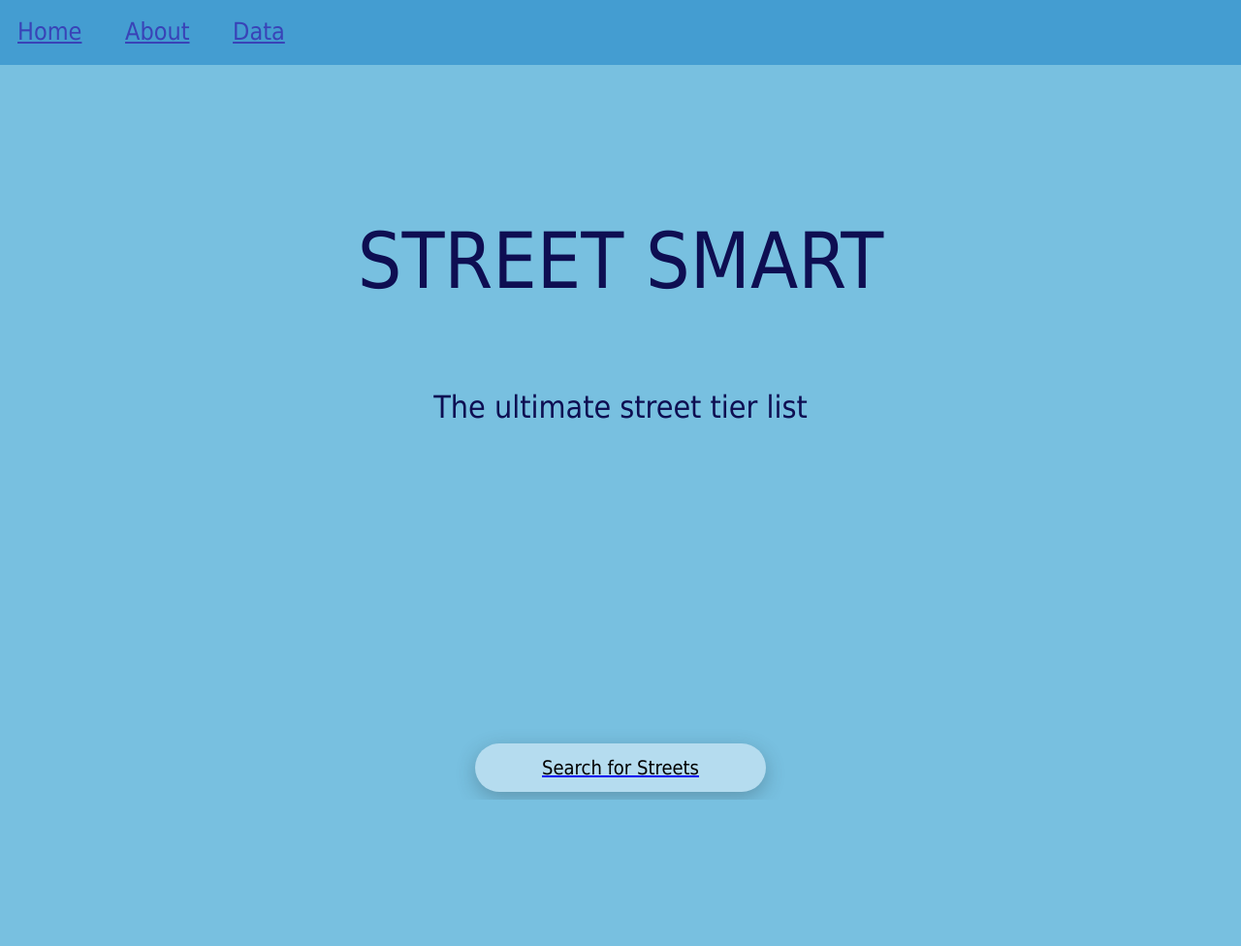
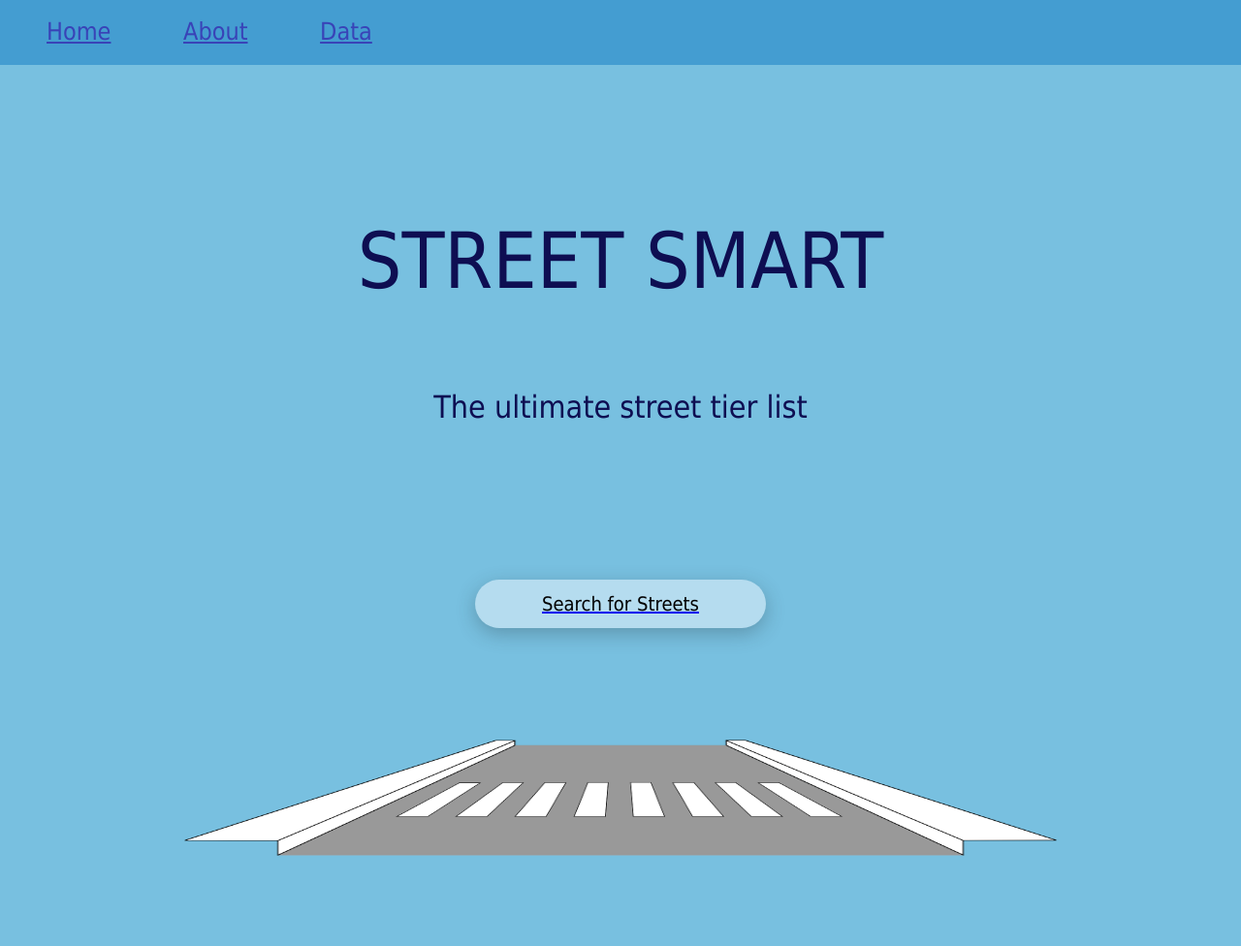
Before and after one commit to RyanDeivert555/AWS-Inrix-Hackathon-2024, a website built with Vite: page index.html in a window 1280 px wide. Shown: the whole page at 97% size. Before the commit the page ends 825 px from the top, so only its background shows below. Built offline with nearby package versions, Linux system fonts and the light colour scheme.

Commit message:
Add image and button to home page

```diff
--- a/index.css
+++ b/index.css
@@ -24,6 +24,17 @@ div {
     font-size: 200%;
 }
 
+.center {
+    display: block;
+    margin-left: auto;
+    margin-right: auto;
+    width: 50%;
+}
+
+#roadimg {
+    margin-top: 2%;
+}
+
 .about-buttons {
     box-shadow:0 6px 20px 0 rgba(35,54,61,0.3);
     font-family: Tahoma;
@@ -40,7 +51,7 @@ div {
     color: black;
 
     margin: 0 auto;
-    margin-top: 700px;
+    margin-top: 42%;
     display: block;
     height: 50px;
 }
--- a/index.html
+++ b/index.html
@@ -3,7 +3,7 @@
 <!-- possibly add a graphic/background picture-->
 <html lang="en">
     <head>
-        <title> Street Smart</title>
+        <title>Street Smart</title>
         <link rel = "stylesheet" href = "index.css">
         <link rel = "stylesheet" href = "nav_bar.css">
     </head>
@@ -19,7 +19,6 @@
                     About
                 </a>
             </div>
-
             <div id = "nav_element">
                 <a href = list_view.html class="nav-labels">
                     Data
@@ -32,8 +31,7 @@
         <div class="body">
             The ultimate street tier list
         </div>
-        <div>
-            <a href = list_view.html id="search-button"><button type="button" class="about-buttons">Search for Streets</button></a>
-        </div>
+        <a href = list_view.html id="search-button"><button type="button" class="about-buttons">Search for Streets</button></a>
+        <img src="/images/road.png" alt="road graphic" id="roadimg" class="center" style="width:900px;height:300px">
     </body>
 </html>
--- a/nav_bar.css
+++ b/nav_bar.css
@@ -2,7 +2,7 @@
     display: inline-block;
     margin-top: 20px;
     margin-bottom: 20px;
-    margin-left:20px;
+    margin-left:50px;
     margin-right:20px;
     font-size: 25px;
     color:#3943b7;
```
Also changed, not shown: images/road.png (added).
